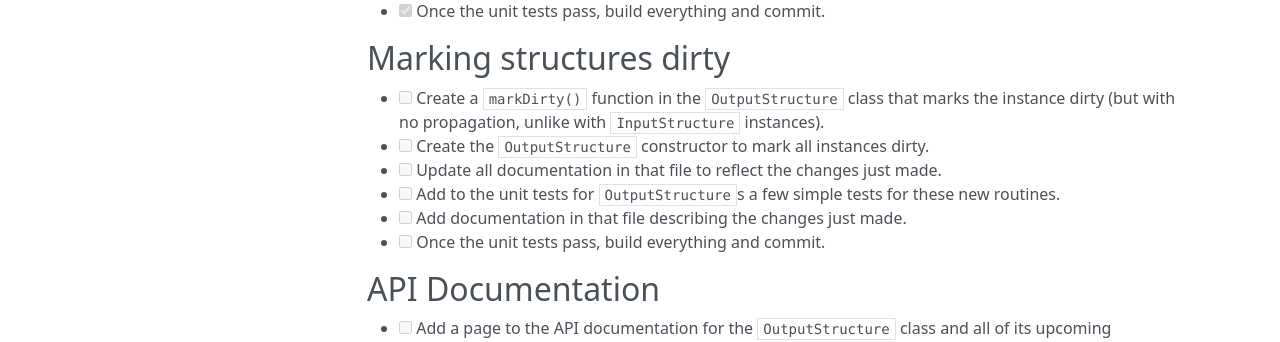
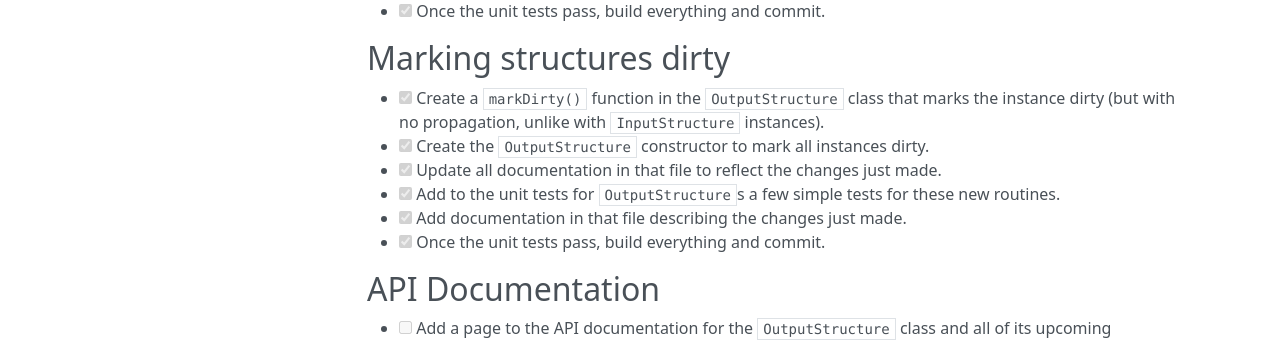
Before and after one commit to lurchmath/lde, an MkDocs documentation site: the page built from docs/phase3-output-tree.md, in a window 1280 px wide and 900 px high, scrolled down 600 px. Shown: the part 385-727 px from the top of the window. Built offline with MkDocs 1.6.1, drawn with Linux system fonts in a browser that asks for light colours; nearby versions of some CDN libraries; old or Windows-style settings are respelled for this version of MkDocs.

```diff
--- a/docs/phase3-output-tree.md
+++ b/docs/phase3-output-tree.md
@@ -56,16 +56,16 @@ This has not been implemented.  See the tasks below.
 
 ## Marking structures dirty
 
- * [ ] Create a `markDirty()` function in the `OutputStructure` class that
+ * [x] Create a `markDirty()` function in the `OutputStructure` class that
    marks the instance dirty (but with no propagation, unlike with
    `InputStructure` instances).
- * [ ] Create the `OutputStructure` constructor to mark all instances dirty.
- * [ ] Update all documentation in that file to reflect the changes just
+ * [x] Create the `OutputStructure` constructor to mark all instances dirty.
+ * [x] Update all documentation in that file to reflect the changes just
    made.
- * [ ] Add to the unit tests for `OutputStructure`s a few simple tests for
+ * [x] Add to the unit tests for `OutputStructure`s a few simple tests for
    these new routines.
- * [ ] Add documentation in that file describing the changes just made.
- * [ ] Once the unit tests pass, build everything and commit.
+ * [x] Add documentation in that file describing the changes just made.
+ * [x] Once the unit tests pass, build everything and commit.
 
 ## API Documentation
 
```
Also changed, not shown: site/index.html, site/phase3-output-tree/index.html, 5 other files.
